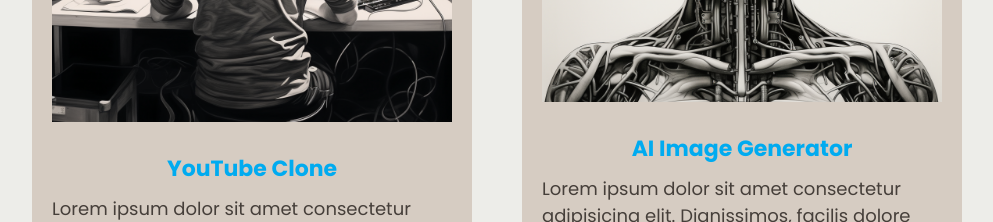
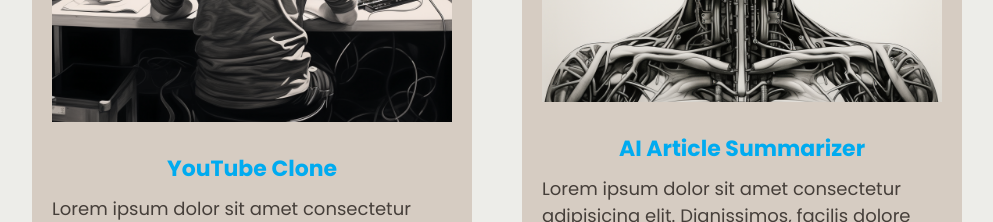
Before and after one commit to KCM45/portfolioReact, a React (Vite) app: page / in a window 1280 px wide. Shown: the part 3020-3242 px from the top of the page, without its empty margins (143-1136 px from the left). Built offline with nearby package versions, Linux system fonts and the light colour scheme.

Commit message:
Added AI Article Summarizer link

```diff
--- a/src/components/Projects.jsx
+++ b/src/components/Projects.jsx
@@ -10,8 +10,9 @@
         <div className="project-card">
           <div className="project-img project1-img"></div>
           <div className="project-info project1-info">
-          <a href="https://main--astounding-babka-632d2d.netlify.app/"><h3>YouTube Clone</h3>
-          </a>
+            <a href="https://main--astounding-babka-632d2d.netlify.app/">
+              <h3>YouTube Clone</h3>
+            </a>
 
             <p>
               Lorem ipsum dolor sit amet consectetur adipisicing elit. Suscipit
@@ -23,7 +24,9 @@
         <div className="project-card">
           <div className="project-img project2-img"></div>
           <div className="project-info project2-info">
-            <h3>AI Image Generator</h3>
+            <a href="https://prismatic-axolotl-a944ae.netlify.app/">
+              <h3>AI Article Summarizer</h3>
+            </a>
             <p>
               Lorem ipsum dolor sit amet consectetur adipisicing elit.
               Dignissimos, facilis dolore eaque cupiditate nulla delectus
```
